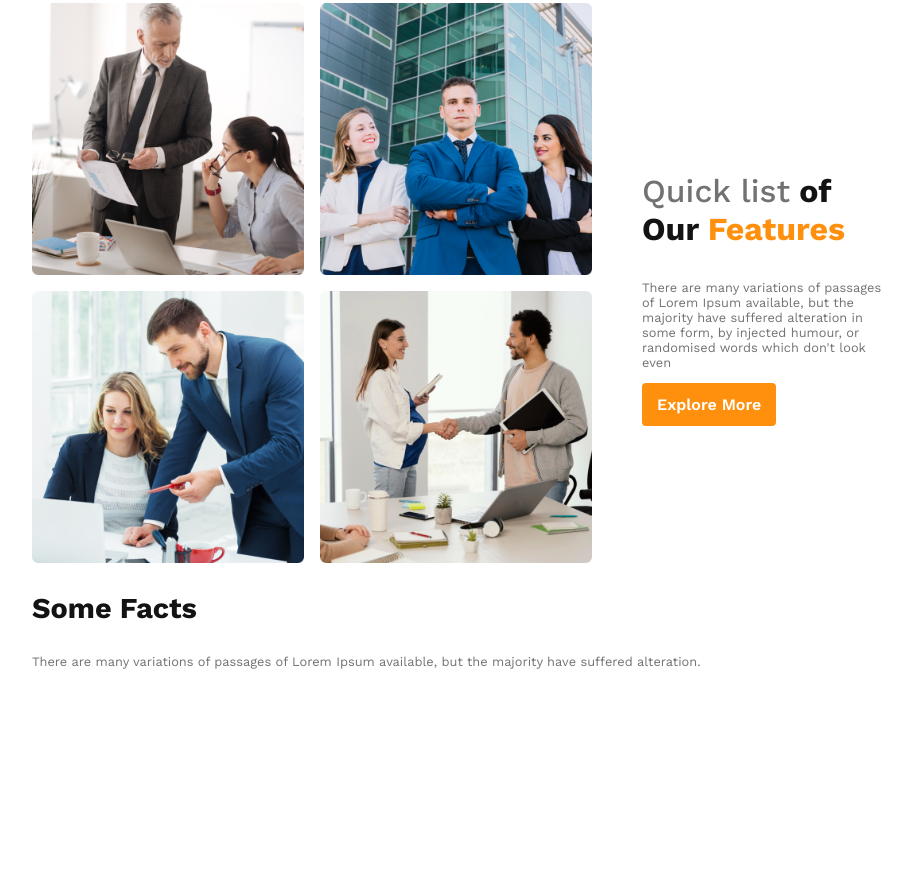
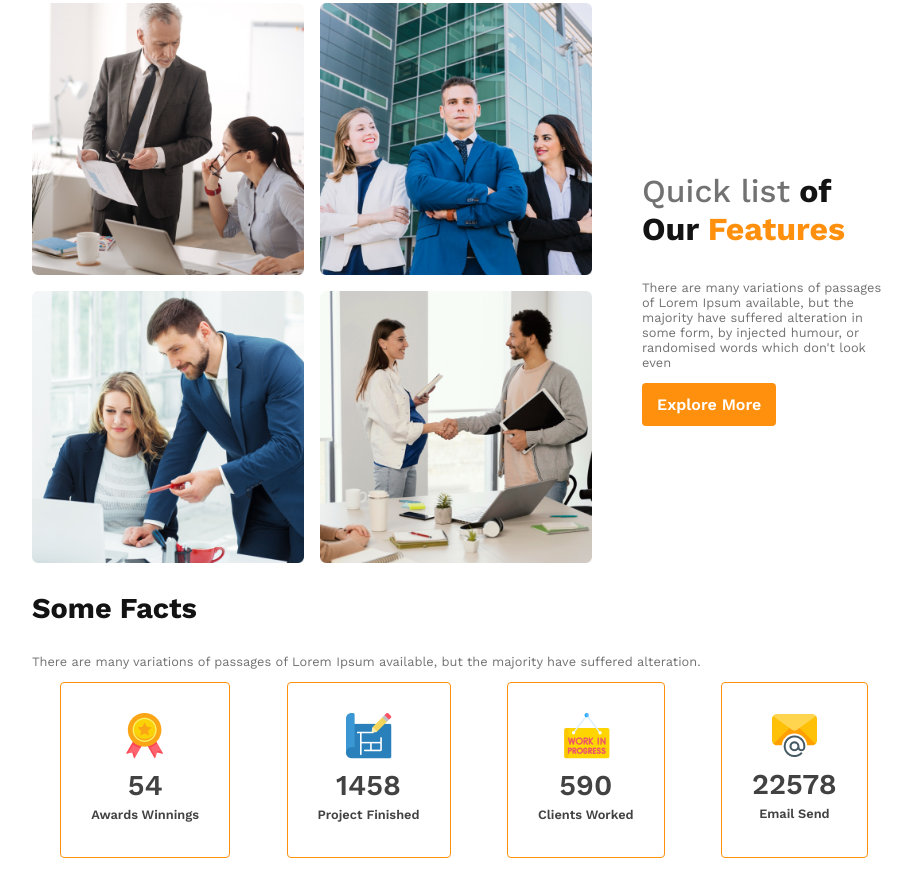
Before and after one commit to Apurba1903/G3-Architect, a plain HTML site: page Index.html in a window 1280 px wide. Shown: the part 996-1892 px from the top of the page, without its empty margins (176-1087 px from the left). Before the commit the page ends 1715 px from the top, so only its background shows below. Drawn offline with nearby package versions, Linux system fonts and the light colour scheme.

Commit message:
done with facts

```diff
--- a/Index.html
+++ b/Index.html
@@ -69,6 +69,33 @@
             <p class="facts-description text-light-grey">
                 There are many variations of passages of Lorem Ipsum available, but the majority have suffered alteration.
             </p>
+            <div class="facts-card-container">
+
+                <div class="card">
+                    <img src="images/icons/ribon.png" alt="">
+                    <h3 class="card-stats">54</h3>
+                    <p class="card-title">Awards Winnings</p>
+                </div>
+
+                <div class="card">
+                    <img src="images/icons/projects.png" alt="">
+                    <h3 class="card-stats">1458</h3>
+                    <p class="card-title">Project Finished</p>
+                </div>
+
+                <div class="card">
+                    <img src="images/icons/customers.png" alt="">
+                    <h3 class="card-stats">590</h3>
+                    <p class="card-title">Clients Worked</p>
+                </div>
+
+                <div class="card">
+                    <img src="images/icons/email.png" alt="">
+                    <h3 class="card-stats">22578</h3>
+                    <p class="card-title">Email Send</p>
+                </div>
+
+            </div>
         </section>
         <!-- Facts Section Ends -->
     </main>
--- a/Styles/styles.css
+++ b/Styles/styles.css
@@ -13,9 +13,11 @@
     cursor: pointer;
     border: 0;
 }
-.text-light-grey{
+
+.text-light-grey {
     color: #727272;
 }
+
 * {
     font-family: 'Work Sans', sans-serif;
 }
@@ -25,25 +27,30 @@ header {
     background: rgba(255, 144, 14, 0.10);
     padding: 20px 80px;
 }
+
 nav {
     display: flex;
     justify-content: space-between;
     align-items: center;
 }
+
 .nav-title {
     color: #131313;
     font-size: 1.8rem;
     font-weight: 700;
 }
+
 nav>ul {
     display: flex;
 }
+
 nav li {
     list-style: none;
     margin-right: 30px;
     font-size: 1rem;
     font-weight: 500;
 }
+
 nav li a {
     text-decoration: none;
     color: #424242;
@@ -60,16 +67,19 @@ nav li a {
     text-align: center;
     margin: 0px auto;
 }
+
 .banner-title {
     color: #131313;
     font-size: 2.5rem;
     font-weight: 700;
 }
+
 .banner-description {
     font-size: 0.8rem;
     font-weight: 400;
 }
-.banner img{
+
+.banner img {
     margin-top: 20px;
     width: 100%;
 }
@@ -79,65 +89,103 @@ nav li a {
 
 
 /* Main Styles */
-main{
+main {
     max-width: 1333px;
     margin: 50px auto;
 }
 
 /* Teams Styles */
-.teams-container{
+.teams-container {
     display: flex;
     align-items: center;
 
 }
-.teams-img-container{
+
+.teams-img-container {
     display: grid;
     grid-template-columns: repeat(2, 1fr);
     gap: 1rem;
     padding-left: 12.5rem;
 }
-.teams-content{
+
+.teams-content {
     padding-left: 50px;
     padding-right: 200px;
 }
-.teams-img-size{
+
+.teams-img-size {
     width: 17rem;
 }
-.teams-title{
+
+.teams-title {
     font-size: 2rem;
 }
-.teams-title .quick-list{
+
+.teams-title .quick-list {
     font-weight: 500;
 }
-.teams-title .off-our{
+
+.teams-title .off-our {
     color: #131313;
     font-weight: 700;
 }
-.teams-title .text-features{
+
+.teams-title .text-features {
     color: #FF900E;
     font-weight: 700;
 }
-.teams-description{
+
+.teams-description {
     font-size: 0.8rem;
     font-weight: 400;
 }
 
 
 /* Facts Styles */
-.facts{
+.facts {
     padding-left: 12.5rem;
 }
-.facts-title{
+
+.facts-title {
     color: #131313;
     font-size: 1.8rem;
     font-weight: 700;
 }
-.facts-description{
+
+.facts-description {
     font-size: 0.8rem;
     font-weight: 400;
 }
 
+.facts-card-container {
+    display: flex;
+    justify-content: space-around;
+    padding-left: 0px;
+    padding-right: 200px;
+}
 
+.facts-card-container .card {
+    border-radius: 4px;
+    border: 1px solid #FF900E;
+    text-align: center;
+    padding: 30px;
+}
+
+.facts-card-container .card-stats {
+    color: #424242;
+    font-size: 1.8rem;
+    font-weight: 600;
+    margin-top: 5px;
+    margin-bottom: 5px;
+}
+
+.facts-card-container .card-title {
+    color:  #424242;
+    font-size: 0.8rem;
+    font-weight: 600;
+    margin-top: 5px;
+    margin-bottom: 5px;
+}
 
 
 
@@ -152,26 +200,30 @@ main{
 
 /* For Mobile Devices */
 @media screen and (max-width: 576px) {
-    header{
+    header {
         padding: 20px;
     }
+
     nav,
-    .teams-container
-    {
+    .teams-container {
         flex-direction: column;
     }
+
     .banner-content {
         width: 337px;
     }
-    .teams-img-container{
+
+    .teams-img-container {
         grid-template-columns: 1fr;
         padding-left: 1rem;
         padding-right: 1rem;
     }
-    .teams-img-size{
+
+    .teams-img-size {
         width: 13rem;
     }
-    .teams-content{
+
+    .teams-content {
         padding-top: 1rem;
         padding-left: 20px;
         padding-right: 20px;
@@ -181,24 +233,29 @@ main{
 
 /* For Tablet and Medium Devices */
 @media screen and (min-width: 576px) and (max-width: 960px) {
-    header{
+    header {
         padding: 40px;
     }
-    nav{
+
+    nav {
         flex-direction: column;
     }
+
     .banner-content {
         width: 600px;
     }
-    .teams-img-container{
+
+    .teams-img-container {
         grid-template-columns: repeat(2, 1fr);
         padding-left: 2rem;
         padding-right: 1rem;
     }
-    .teams-img-size{
+
+    .teams-img-size {
         width: 13rem;
     }
-    .teams-content{
+
+    .teams-content {
         padding-left: 1rem;
         padding-right: 2rem;
         text-align: center;
```
